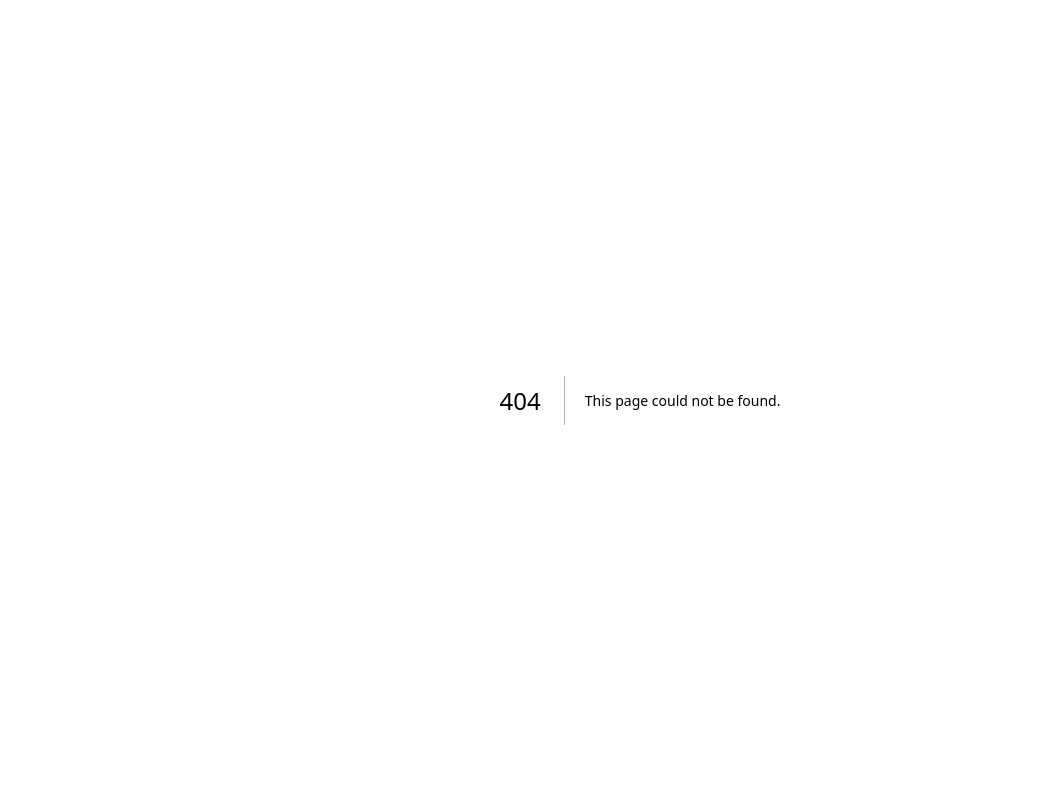
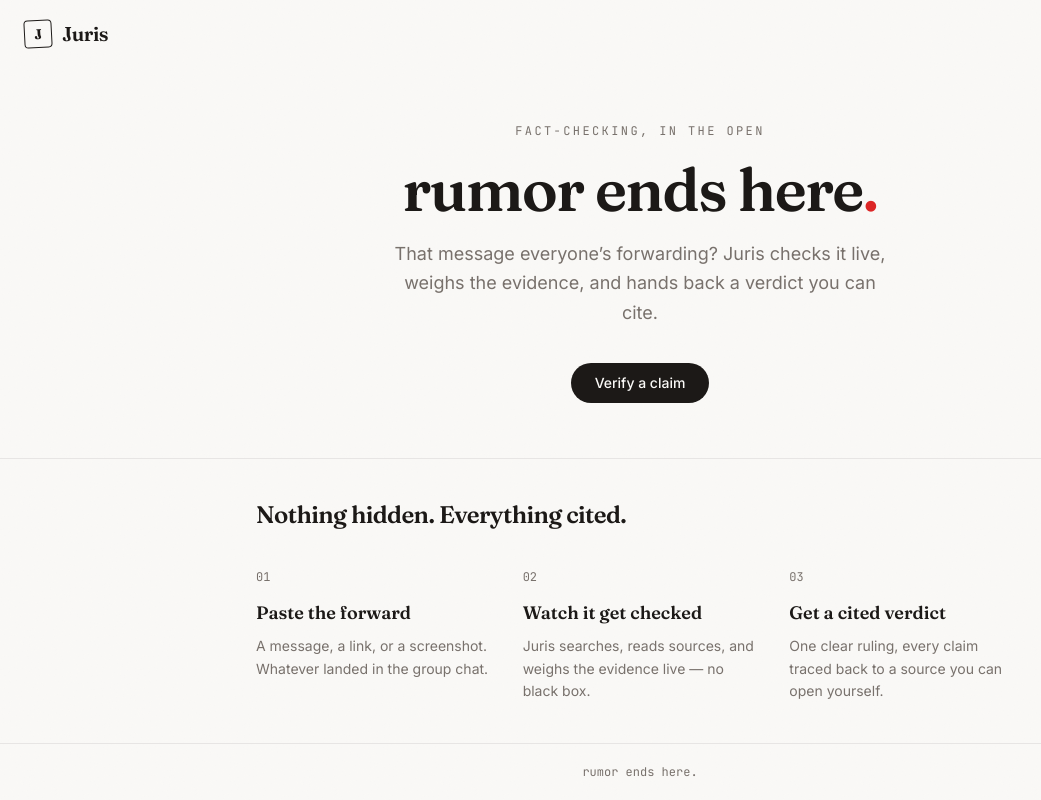
Before and after one commit to DarshanHarihar1/juris, a Next.js app in the folder frontend/: page /landing in a window 1280 px wide. Before the commit this address had no page. Shown: the whole page, without its empty margins (0-1041 px from the left). Built offline with nearby package versions, Linux system fonts and the light colour scheme.

Commit message:
feat(landing): add landing page with user guidance and call-to-action

```diff
--- /dev/null
+++ b/frontend/app/landing/page.tsx
@@ -0,0 +1,88 @@
+import Link from "next/link";
+import { Wordmark } from "@/components/Wordmark";
+
+export const metadata = {
+  title: "Juris — rumor ends here",
+  description:
+    "Paste any forward. Juris verifies it live — searching, weighing evidence — and returns a cited verdict.",
+};
+
+const STEPS = [
+  {
+    n: "01",
+    title: "Paste the forward",
+    body: "A message, a link, or a screenshot. Whatever landed in the group chat.",
+  },
+  {
+    n: "02",
+    title: "Watch it get checked",
+    body: "Juris searches, reads sources, and weighs the evidence live — no black box.",
+  },
+  {
+    n: "03",
+    title: "Get a cited verdict",
+    body: "One clear ruling, every claim traced back to a source you can open yourself.",
+  },
+];
+
+export default function Landing() {
+  return (
+    <main className="flex h-dvh flex-col overflow-hidden">
+      <header className="px-6 py-5">
+        <Wordmark />
+      </header>
+
+      {/* Hero — the single CTA lives here */}
+      <section className="flex flex-1 items-center px-6">
+        <div className="mx-auto w-full max-w-2xl text-center">
+          <p className="font-mono text-xs uppercase tracking-[0.2em] text-muted">
+            fact-checking, in the open
+          </p>
+          <h1 className="mt-5 font-serif text-5xl font-semibold leading-[1.05] tracking-tight sm:text-6xl">
+            rumor ends here<span className="text-verdict-false">.</span>
+          </h1>
+          <p className="mx-auto mt-5 max-w-lg text-lg leading-relaxed text-muted">
+            That message everyone&rsquo;s forwarding? Juris checks it live,
+            weighs the evidence, and hands back a verdict you can cite.
+          </p>
+          <div className="mt-9">
+            <Link
+              href="/"
+              className="inline-block rounded-full bg-ink px-6 py-2.5 text-sm font-medium text-paper transition hover:opacity-90"
+            >
+              Verify a claim
+            </Link>
+          </div>
+        </div>
+      </section>
+
+      {/* Steps band */}
+      <section className="border-t border-line px-6 py-10">
+        <div className="mx-auto max-w-3xl">
+          <h2 className="font-serif text-2xl font-semibold tracking-tight">
+            Nothing hidden. Everything cited.
+          </h2>
+          <div className="mt-8 grid gap-8 sm:grid-cols-3">
+            {STEPS.map((s) => (
+              <div key={s.n}>
+                <span className="font-mono text-xs text-muted">{s.n}</span>
+                <h3 className="mt-3 font-serif text-lg font-semibold">
+                  {s.title}
+                </h3>
+                <p className="mt-2 text-sm leading-relaxed text-muted">
+                  {s.body}
+                </p>
+              </div>
+            ))}
+          </div>
+        </div>
+      </section>
+
+      <footer className="border-t border-line px-6 py-5">
+        <div className="mx-auto max-w-3xl text-center font-mono text-xs text-muted">
+          rumor ends here.
+        </div>
+      </footer>
+    </main>
+  );
+}
--- a/frontend/app/page.tsx
+++ b/frontend/app/page.tsx
@@ -130,7 +130,20 @@ export default function Home() {
             </div>
           </div>
 
-          {mode === "text" && (
+          {/* Motion during the POST + cold-start wait, so this frame never
+              freezes — keeps demo cuts here invisible. Mirrors the trial page. */}
+          {loading && (
+            <div className="mt-4">
+              <p className="font-mono text-xs text-muted animate-pulse-soft">
+                filing report…
+              </p>
+              <div className="mt-3 h-0.5 overflow-hidden rounded-full bg-line">
+                <div className="h-full w-1/4 rounded-full bg-ink animate-sweep" />
+              </div>
+            </div>
+          )}
+
+          {mode === "text" && !loading && (
             <div className="mt-4 flex flex-wrap gap-2">
               {SAMPLES.map((s, i) => (
                 <button
```
